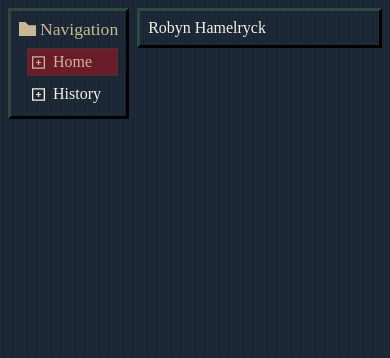
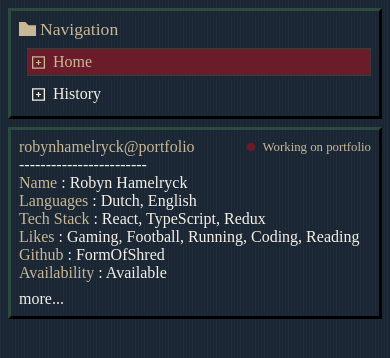
Before and after one commit to FormOfShred/formofshred.github.io, an Astro site: page / in a window 390 px wide. Built offline with nearby package versions, Linux system fonts and the light colour scheme; Astro itself is replaced by a stand-in of ours.

Commit message:
implement HomeHeader

```diff
--- /dev/null
+++ b/src/components/pages/home/HomeHeader.astro
@@ -0,0 +1,63 @@
+---
+import { nan } from "astro:schema";
+import Ping from "../../shared/ping/Ping.astro";
+
+const title = "robynhamelryck@portfolio"
+
+const details = [
+  {
+    title: "Name",
+    subtitle: "Robyn Hamelryck"
+  },
+  {
+    title: "Languages",
+    subtitle: "Dutch, English"
+  },
+  {
+    title: "Tech Stack",
+    subtitle: "React, TypeScript, Redux"
+  },
+  {
+    title: "Likes",
+    subtitle: "Gaming, Football, Running, Coding, Reading"
+  },
+  {
+    title: "Github",
+    subtitle: "FormOfShred"
+  },
+  {
+    title: "Availability",
+    subtitle: "Available"
+  },
+]
+
+const midpoint = Math.ceil(details.length / 2);
+const firstHalf = details.slice(0, midpoint);
+const secondHalf = details.slice(midpoint);
+---
+<div class="flex-col">
+  <div class="flex justify-between items-center">
+    <span class="text-foreground-secondary">
+      {title}
+    </span>
+    <div class="flex items-center gap-sm">
+      <Ping />
+      <span class="font-xs text-foreground-secondary">Working on portfolio</span>
+    </div>
+  </div>
+  <span>
+    ------------------------
+  </span>
+  <div class="grid grid-cols-2 gap-sm sm:flex-col sm:gap-none">
+    {[firstHalf, secondHalf].map((group) => (
+      <div>
+        {group.map(({ title, subtitle }) => (
+          <div>
+            <span class="text-foreground-secondary">{title}</span>
+            <span>: {subtitle}</span>
+          </div>
+        ))}
+      </div>
+    ))}
+  </div>
+</div>
--- /dev/null
+++ b/src/components/shared/ping/Ping.astro
@@ -0,0 +1,7 @@
+---
+import "./ping.css";
+---
+<div class="ping">
+  <span class="ping-background" />
+  <span class="ping-foreground" />
+</div>
--- /dev/null
+++ b/src/components/shared/ping/ping.css
@@ -0,0 +1,52 @@
+.bubble {
+    width: .5rem;
+    height: .5rem;
+
+    background-color: var(--background-secondary);
+
+    border-radius: 360%;
+
+    animation: ping 1s cubic-bezier(0, 0, 0.2, 1) infinite;
+  } /* ping 1s cubic-bezier(0, 0, 0.2, 1) infinite */
+
+  @keyframes ping {
+    75%, 100% {
+      transform: scale(2);
+      opacity: 0;
+    }
+  }
+
+.ping {
+  display: flex;
+
+  position: relative;
+}
+
+.ping-background {
+  width: .5rem;
+  height: .5rem;
+
+  background-color: var(--background-secondary);
+
+  border-radius: 360%;
+
+  animation: ping 1s cubic-bezier(0, 0, 0.2, 1) infinite;
+
+  position: absolute;
+}
+
+.ping-foreground {
+  width: .5rem;
+  height: .5rem;
+
+  background-color: var(--background-secondary);
+
+  border-radius: 360%;
+}
+
+@keyframes ping {
+  75%, 100% {
+    transform: scale(2);
+    opacity: 0;
+  }
+}
--- a/src/pages/index.astro
+++ b/src/pages/index.astro
@@ -1,10 +1,14 @@
 ---
+import HomeHeader from '../components/pages/home/HomeHeader.astro';
 import Card from '../components/shared/card/Card.astro';
 import Layout from '../layouts/Layout.astro';
 ---
 
 <Layout>
 	<Card>
-		<span>Robyn Hamelryck</span>
+		<div class="flex-col gap-sm">
+			<HomeHeader />
+			<span>more...</span>
+		</div>
 	</Card>
 </Layout>
--- a/src/styles/global.css
+++ b/src/styles/global.css
@@ -18,3 +18,11 @@ main {
   grid-template-columns: 1fr 4fr;
   gap: var(--spacing-2);
 }
+
+@media (width <= 700px) {
+  /* … */
+  main {
+    display: flex;
+    flex-direction: column;
+  }
+}
--- a/src/styles/utilities/flex.css
+++ b/src/styles/utilities/flex.css
@@ -13,3 +13,7 @@
 .items-center {
   align-items: center;
 }
+
+.justify-between {
+  justify-content: space-between;
+}
--- /dev/null
+++ b/src/styles/utilities/grid.css
@@ -0,0 +1,13 @@
+/* Basic */
+.grid {
+  display: grid;
+}
+
+/* Template Cols */
+.grid-cols-1 {
+  grid-template-columns: repeat(1, minmax(0, 1fr));
+}
+
+.grid-cols-2 {
+  grid-template-columns: repeat(2, minmax(0, 1fr));
+}
--- a/src/styles/utilities/index.css
+++ b/src/styles/utilities/index.css
@@ -1,3 +1,6 @@
 @import "./colors.css";
 @import "./flex.css";
+@import "./grid.css";
 @import "./spacing.css";
+@import "./responsive.css";
+@import "./typography.css";
--- /dev/null
+++ b/src/styles/utilities/responsive.css
@@ -0,0 +1,10 @@
+@media (max-width: 700px) {
+  .sm\:flex-col {
+    display: flex;
+    flex-direction: column;
+  }
+
+  .sm\:gap-none {
+    gap: var(--spacing-0);
+  }
+}
--- /dev/null
+++ b/src/styles/utilities/typography.css
@@ -0,0 +1,20 @@
+/* Font Size */
+.font-xs {
+  font-size: var(--font-xs);
+}
+
+.font-sm {
+  font-size: var(--font-sm);
+}
+
+.font-base {
+  font-size: var(--font-base);
+}
+
+.font-lg {
+  font-size: var(--font-lg);
+}
+
+.font-xl {
+  font-size: var(--font-xl);
+}
```
